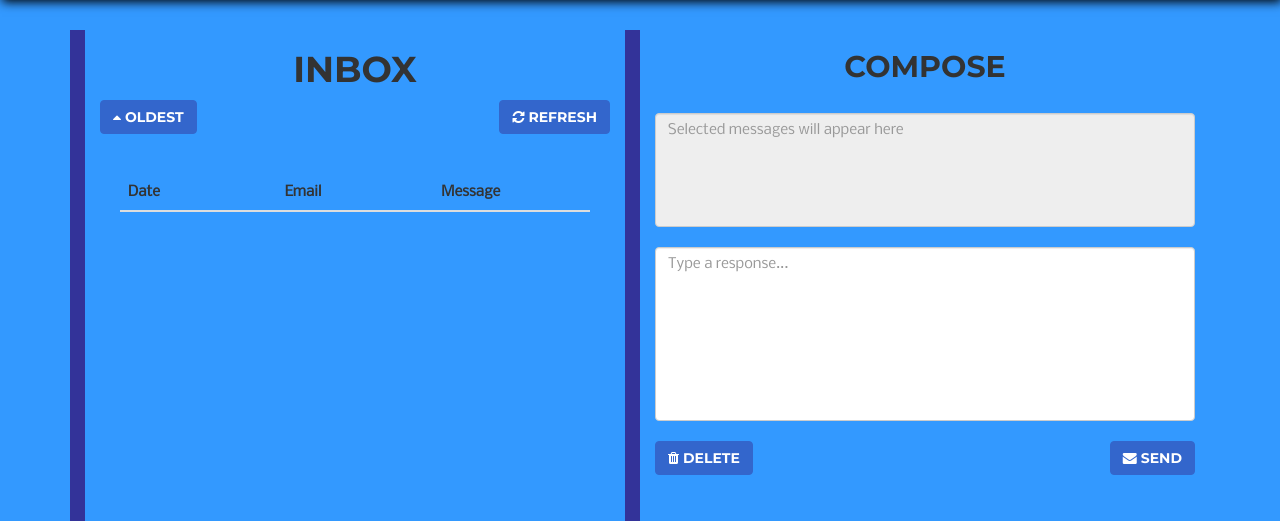
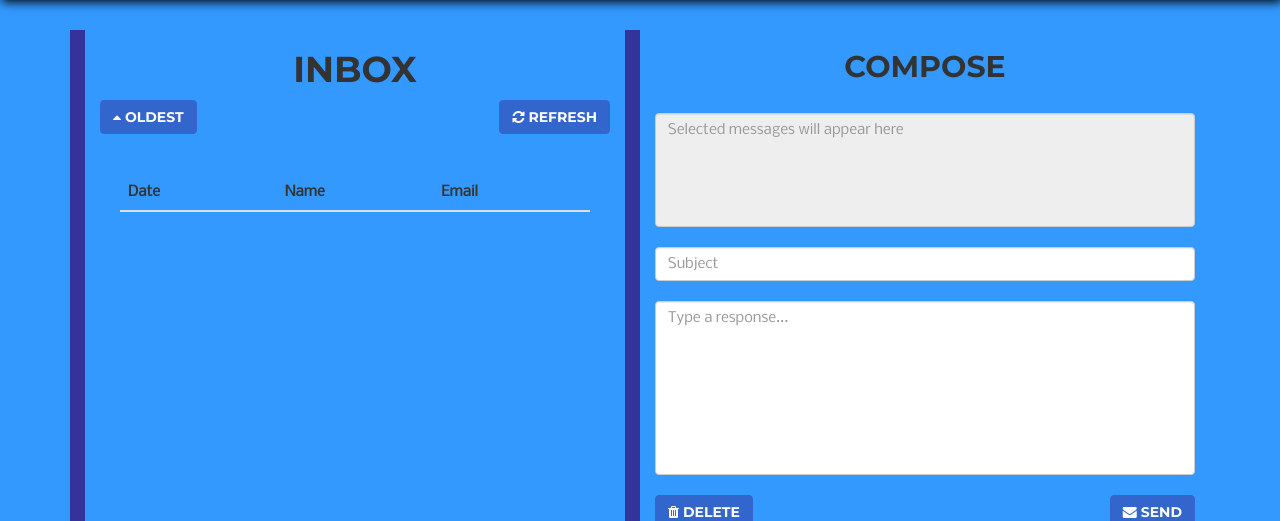
Before and after one commit to jrbartola/Website, a Python web app: template templates/mailbox.html in a window 1280 px wide. Shown: the part 70-591 px from the top of the page. Run offline with Jinja, Linux system fonts and the light colour scheme; the template is opened without the code that fills it, so the values that code supplies are empty; some web fonts are replaced.

Commit message:
Fixed inbox subject/headers

```diff
--- a/static/js/mailbox.js
+++ b/static/js/mailbox.js
@@ -34,8 +34,8 @@ $(document).ready(function() {
 
 		$("#curmsg").val("Time: " + $($(this).children()[0]).html() +
 		" \nFrom: " + $(this).attr("data-name") +
-		" \nEmail: " + $($(this).children()[1]).html() + " \n\n" +
-			$($(this).children()[2]).html());
+		" \nEmail: " + $($(this).children()[2]).html() + " \n\n" +
+			$($(this).children()[3]).html());
 	});
 
 	$("#recent").on('click', function() {
@@ -45,7 +45,7 @@ $(document).ready(function() {
 			$(this).attr("data-switch", "oldest");
 
 			$("tbody.inbox-table").each(function(elem,index){
-		    	var arr = $.makeArray($("tr",this).detach());
+		    	var arr = $.makeArray($("tr.inbox-row",this).detach());
 		        arr.reverse();
 		        $(this).append(arr);
 		    });
@@ -53,7 +53,7 @@ $(document).ready(function() {
 			$(this).html('<i class="fa fa-caret-down"></i> Most Recent');
 			$(this).attr("data-switch", "recent");
 			$("tbody.inbox-table").each(function(elem,index){
-		    	var arr = $.makeArray($("tr",this).detach());
+		    	var arr = $.makeArray($("tr.inbox-row",this).detach());
 		        arr.reverse();
 		        $(this).append(arr);
 		    });
@@ -93,8 +93,23 @@ $(document).ready(function() {
 
 	$("#sendmsg").on('click', function() {
 		if ($("#response").val() != '') {
-			var recipient = $($("[data-id=" + $("#curmsg").attr("data-selected") + "]").children()[1]).html();
-			var msg = $("#response").val();
+			var recipient = $($("[data-id=" + $("#curmsg").attr("data-selected") + "]").children()[2]).html();
+			// Terminate if no message is selected
+			if (recipient === undefined)
+				return;
+			var subject = $("#email-subject").val();
+			// Throw error and terminate if no subject
+			if (subject === '') {
+				console.error("NEED A SUBJECT");
+				return;
+			}
+
+			var recipName = $($("[data-id=" + $("#curmsg").attr("data-selected") + "]").children()[1]).html();
+			var msg = "From: Jesse Bartola <jrbartola@gmail.com>\n" +
+			"To: " + recipName + " <" + recipient + ">\nSubject: " + subject +
+			"\n\n" + $("#response").val();
+
+			console.log(msg);
 			$.ajax({
 	            url: "/send",
 	            type: "POST",
@@ -114,6 +129,7 @@ $(document).ready(function() {
 	    	    			confirmButtonText: "Nice"
 	    	    		});
 	    	    		$("#response").val("");
+	    	    		$("#email-subject").val("");
 	                }
 
 
--- a/static/less/agency.less
+++ b/static/less/agency.less
@@ -744,14 +744,20 @@ body {
 	height: 500px;
 
 	table {
-	/*
+		thead {
+			tr {
+				th {
+					&:hover {
+						cursor: pointer;
+						background-color: darken(@brand-background, 5%);
+					}
+				}
+
+			}
+		}
+
 		tbody {
-			height: 500px;
-			overflow-y: auto;
-		}
-	*/
-		tr {
-			th {
+			tr {
 				&:hover {
 					cursor: pointer;
 					background-color: darken(@brand-background, 5%);
@@ -759,6 +765,7 @@ body {
 			}
 
 		}
+
 	}
 }
 
--- a/templates/mailbox.html
+++ b/templates/mailbox.html
@@ -55,23 +55,25 @@
                     <thead>
                         <tr style="text-align:center;font-weight:bold;">
                             <th>Date</th>
+                            <th>Name</th>
                             <th>Email</th>
-                            <th>Message</th>
                         </tr>
                     </thead>
                     <tbody class="inbox-table">
                         {% for msg in messages %}
                         {% if msg.read == false %}
-                        <tr style="background-color: #36f;" data-read="{{ msg.read }}" data-id="{{ msg.id }}" data-name="{{ msg.name }}">
+                        <tr class="inbox-row" style="background-color: #36f;" data-read="{{ msg.read }}" data-id="{{ msg._id }}" data-name="{{ msg.name }}">
                             <th>{{ msg.time.strftime("%m-%d-%Y %H:%M:%S") }}</th>
-                            <td style="overflow-x:scroll;">{{ msg.email }}</td>
-                            <td style="overflow-x:scroll;">{{ msg.message }}</td>
+                            <td style="overflow-x:auto;">{{ msg.name }}</td>
+                            <td style="overflow-x:auto;">{{ msg.email }}</td>
+                            <td style="display:none;">{{ msg.message }}</td>
                         </tr>
                         {% else %}
-                        <tr class="inbox-row" data-id="{{ msg.id }}" data-read="{{ msg.read }}" data-name="{{ msg.name }}">
+                        <tr class="inbox-row" data-id="{{ msg._id }}" data-read="{{ msg.read }}" data-name="{{ msg.name }}">
                             <th>{{ msg.time.strftime("%m-%d-%Y %H:%M:%S") }}</th>
+                            <td style="overflow-x:auto;">{{ msg.name }}</td>
                             <td style="overflow-x:auto;">{{ msg.email }}</td>
-                            <td style="overflow-x:auto;">{{ msg.message }}</td>
+                            <td style="display:none;">{{ msg.message }}</td>
                         </tr>
                         {% endif %}
                         {% endfor %}
@@ -85,6 +87,8 @@
     			<br/>
     			<textarea id="curmsg" data-selected="nil" class="form-control" disabled style="resize:none;" placeholder="Selected messages will appear here" rows="5"></textarea>
     			<br/>
+                <input type="text" id="email-subject" class="form-control" placeholder="Subject">
+                <br/>
     			<textarea id="response" class="form-control" style="resize:none;" placeholder="Type a response..." rows="8"></textarea>
     			<br/>
     			<div class="row">
```
Also changed, not shown: static/css/agency.css.
